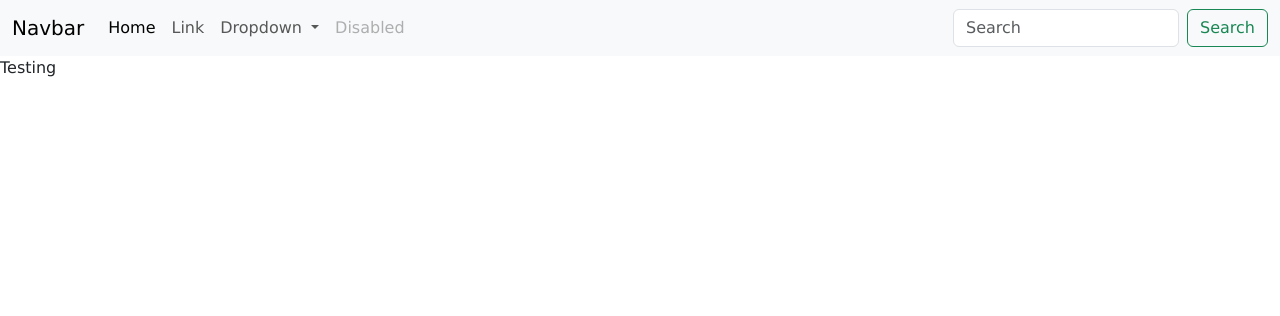
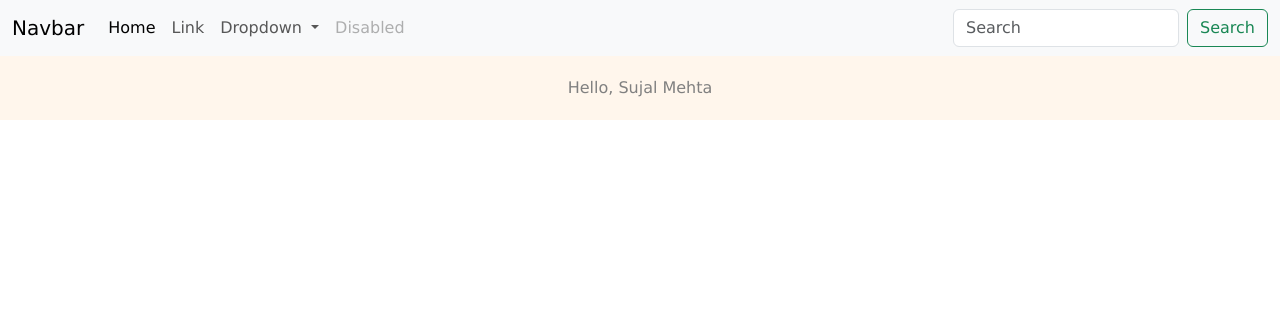
Before and after one commit to sujalmehta004/Django-Internship-Period-Switching-Node, a Django app: page / in a window 1280 px wide. Shown: the top 316 px of the page. Run offline with Django 4.2, Linux system fonts and the light colour scheme.

Commit message:
Template Inheritance Variable Passing and Using that

```diff
--- a/djangoBasics/djangoBasics/initial_test.py
+++ b/djangoBasics/djangoBasics/initial_test.py
@@ -2,4 +2,4 @@ from django.http import HttpResponse
 from django.shortcuts import render
 
 def home(request):
-    return render(request , "index.html")
+    return render(request , "index.html" , {"user_name" : "Sujal Mehta"})
--- a/djangoBasics/static/style.css
+++ b/djangoBasics/static/style.css
@@ -3,4 +3,12 @@
   padding: 0;
   box-sizing: border-box;
   font-family: Verdana, Geneva, Tahoma, sans-serif;
+  color: grey;
 }
+
+.mid-container {
+  width: 100vw;
+  text-align: center;
+  padding: 20px;
+  background-color: rgba(255, 228, 196, 0.322);
+}
--- a/djangoBasics/templates/index.html
+++ b/djangoBasics/templates/index.html
@@ -1,3 +1,3 @@
 {% extends 'base.html' %} {% block content %}
-<div>Testing</div>
+<div class="mid-container">Hello, {{user_name}}</div>
 {% endblock content %}
```
